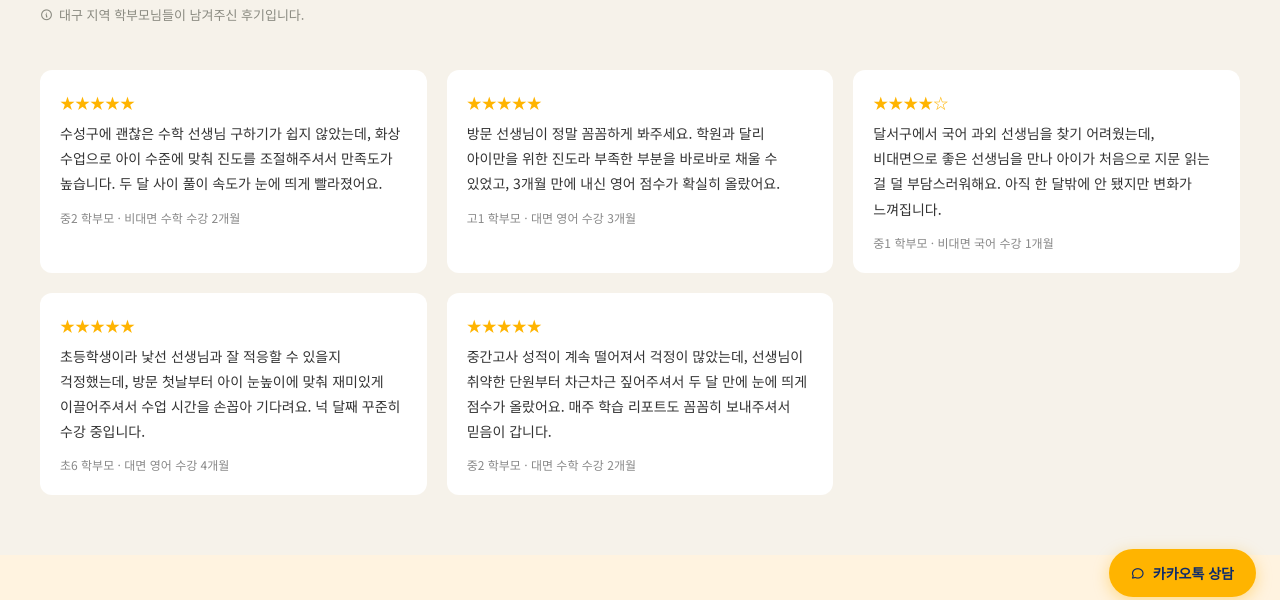
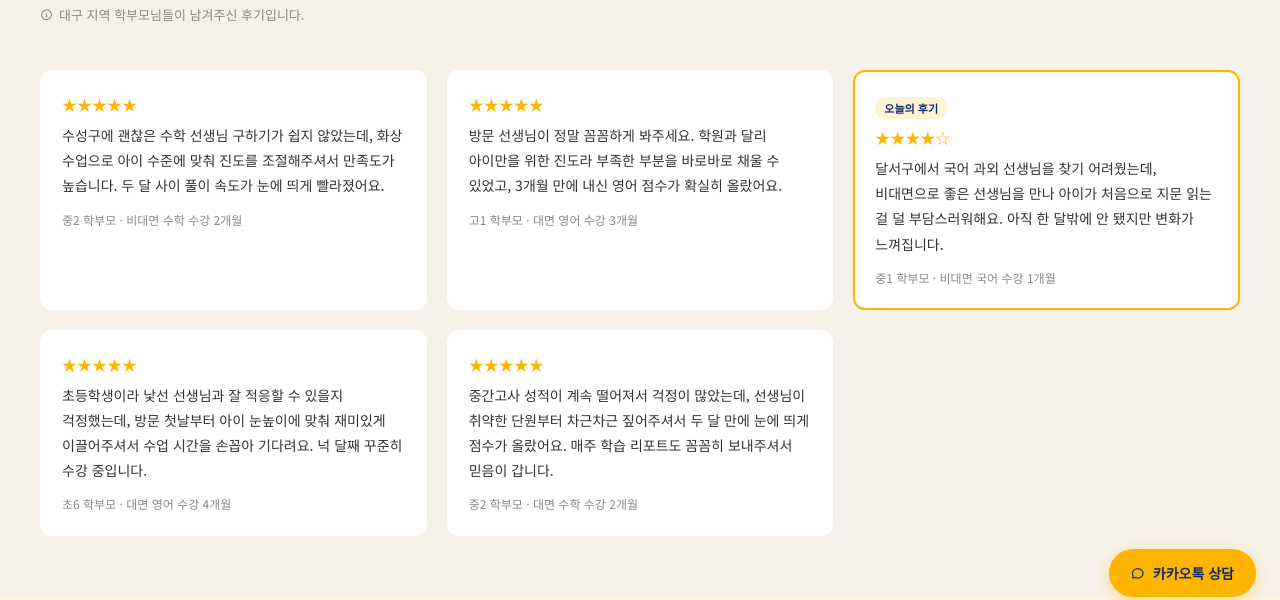
Before and after one commit to rlawogms/daegu-tutoring-website, a plain HTML site: page reviews.html in a window 1280 px wide. Shown: the part 175-775 px from the top of the page. Drawn offline with Linux system fonts and the light colour scheme.

Commit message:
후기 로테이션 하이라이트 기능 추가 (data-review-id + 오늘의 후기 뱃지), 1~4개월 수강 후기 5건 중 3번 초기 강조
Co-Authored-By: Claude Sonnet 5 <noreply@anthropic.com>

```diff
--- a/reviews.html
+++ b/reviews.html
@@ -64,7 +64,10 @@ body { font-family: 'Noto Sans KR', sans-serif; color: #1a1a1a; background: #fff
 
 .feed-section { padding: 36px 40px 60px; background: #F6F2EA; }
 .review-grid { display: grid; grid-template-columns: repeat(auto-fit, minmax(300px, 1fr)); gap: 20px; }
-.review-card { background: #fff; border-radius: 12px; padding: 22px 20px; }
+.review-card { background: #fff; border-radius: 12px; padding: 22px 20px; border: 2px solid transparent; }
+.review-card.featured { border-color: #FFB400; }
+.review-badge { display: none; font-size: 11px; font-weight: 700; color: #0D2B6B; background: #FFF3D6; padding: 3px 9px; border-radius: 10px; margin-bottom: 8px; }
+.review-card.featured .review-badge { display: inline-block; }
 .review-stars { color: #FFB400; font-size: 15px; margin-bottom: 8px; }
 .review-text { font-size: 14px; color: #333; line-height: 1.8; margin-bottom: 12px; }
 .review-author { font-size: 12px; color: #888; }
@@ -136,27 +139,32 @@ body { font-family: 'Noto Sans KR', sans-serif; color: #1a1a1a; background: #fff
 
 <section class="feed-section">
   <div class="review-grid">
-    <div class="review-card">
+    <div class="review-card" data-review-id="1">
+      <div class="review-badge">오늘의 후기</div>
       <div class="review-stars">★★★★★</div>
       <div class="review-text">수성구에 괜찮은 수학 선생님 구하기가 쉽지 않았는데, 화상 수업으로 아이 수준에 맞춰 진도를 조절해주셔서 만족도가 높습니다. 두 달 사이 풀이 속도가 눈에 띄게 빨라졌어요.</div>
       <div class="review-author">중2 학부모 · 비대면 수학 수강 2개월</div>
     </div>
-    <div class="review-card">
+    <div class="review-card" data-review-id="2">
+      <div class="review-badge">오늘의 후기</div>
       <div class="review-stars">★★★★★</div>
       <div class="review-text">방문 선생님이 정말 꼼꼼하게 봐주세요. 학원과 달리 아이만을 위한 진도라 부족한 부분을 바로바로 채울 수 있었고, 3개월 만에 내신 영어 점수가 확실히 올랐어요.</div>
       <div class="review-author">고1 학부모 · 대면 영어 수강 3개월</div>
     </div>
-    <div class="review-card">
+    <div class="review-card featured" data-review-id="3">
+      <div class="review-badge">오늘의 후기</div>
       <div class="review-stars">★★★★☆</div>
       <div class="review-text">달서구에서 국어 과외 선생님을 찾기 어려웠는데, 비대면으로 좋은 선생님을 만나 아이가 처음으로 지문 읽는 걸 덜 부담스러워해요. 아직 한 달밖에 안 됐지만 변화가 느껴집니다.</div>
       <div class="review-author">중1 학부모 · 비대면 국어 수강 1개월</div>
     </div>
-    <div class="review-card">
+    <div class="review-card" data-review-id="4">
+      <div class="review-badge">오늘의 후기</div>
       <div class="review-stars">★★★★★</div>
       <div class="review-text">초등학생이라 낯선 선생님과 잘 적응할 수 있을지 걱정했는데, 방문 첫날부터 아이 눈높이에 맞춰 재미있게 이끌어주셔서 수업 시간을 손꼽아 기다려요. 넉 달째 꾸준히 수강 중입니다.</div>
       <div class="review-author">초6 학부모 · 대면 영어 수강 4개월</div>
     </div>
-    <div class="review-card">
+    <div class="review-card" data-review-id="5">
+      <div class="review-badge">오늘의 후기</div>
       <div class="review-stars">★★★★★</div>
       <div class="review-text">중간고사 성적이 계속 떨어져서 걱정이 많았는데, 선생님이 취약한 단원부터 차근차근 짚어주셔서 두 달 만에 눈에 띄게 점수가 올랐어요. 매주 학습 리포트도 꼼꼼히 보내주셔서 믿음이 갑니다.</div>
       <div class="review-author">중2 학부모 · 대면 수학 수강 2개월</div>
```
